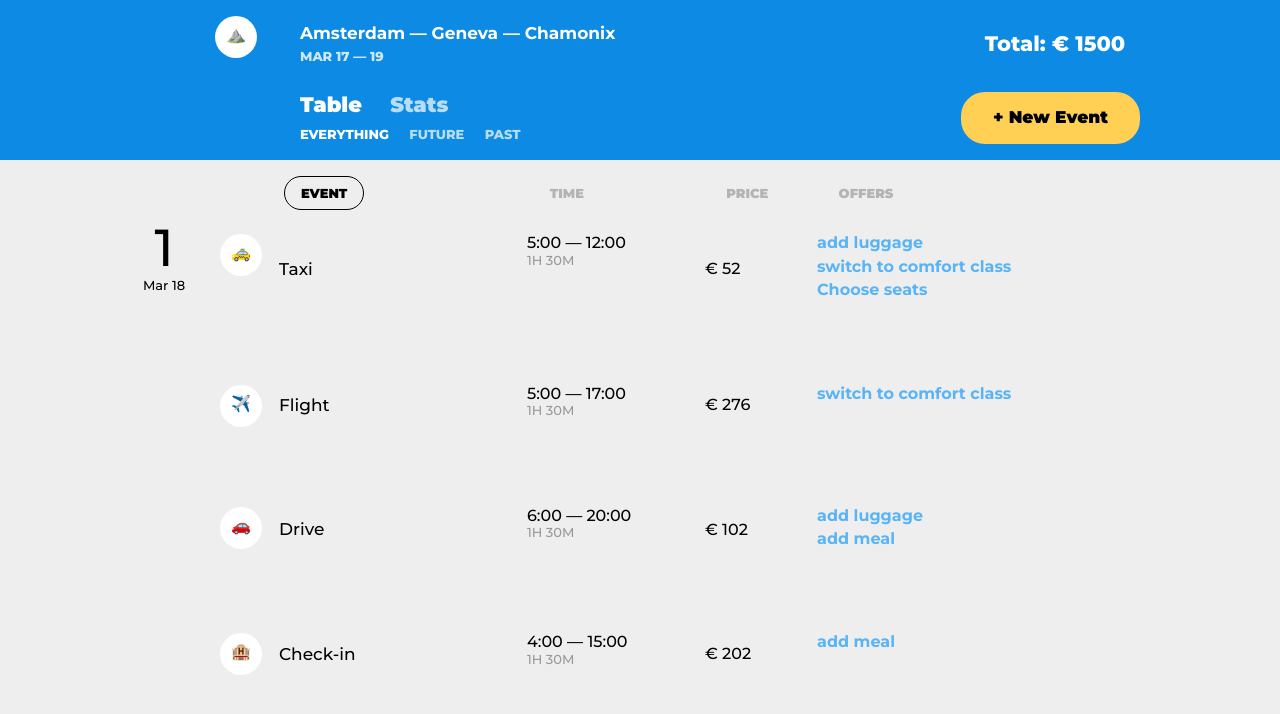
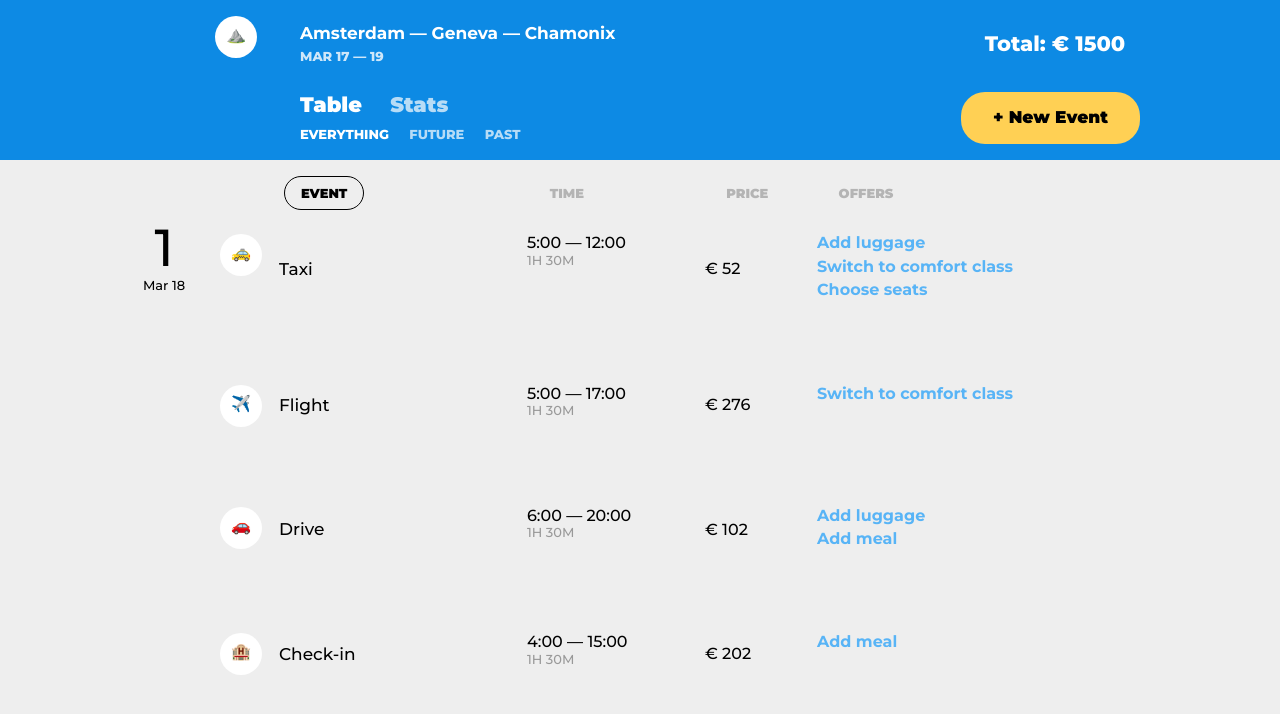
Before and after one commit to Detkovskiy/210992-big-trip-8, a website built with webpack: page public/index.html in a window 1280 px wide. Built offline with nearby package versions, Linux system fonts and the light colour scheme.

Commit message:
правка css

```diff
--- a/public/css/main.css
+++ b/public/css/main.css
@@ -357,6 +357,9 @@ input[type=radio]:checked + .trip-sorting__item {
   opacity: 1;
 }
 
+.trip-point__offer:first-letter {
+  text-transform: uppercase;
+}
 .visually-hidden {
   position: absolute !important;
   clip: rect(1px 1px 1px 1px);
```
